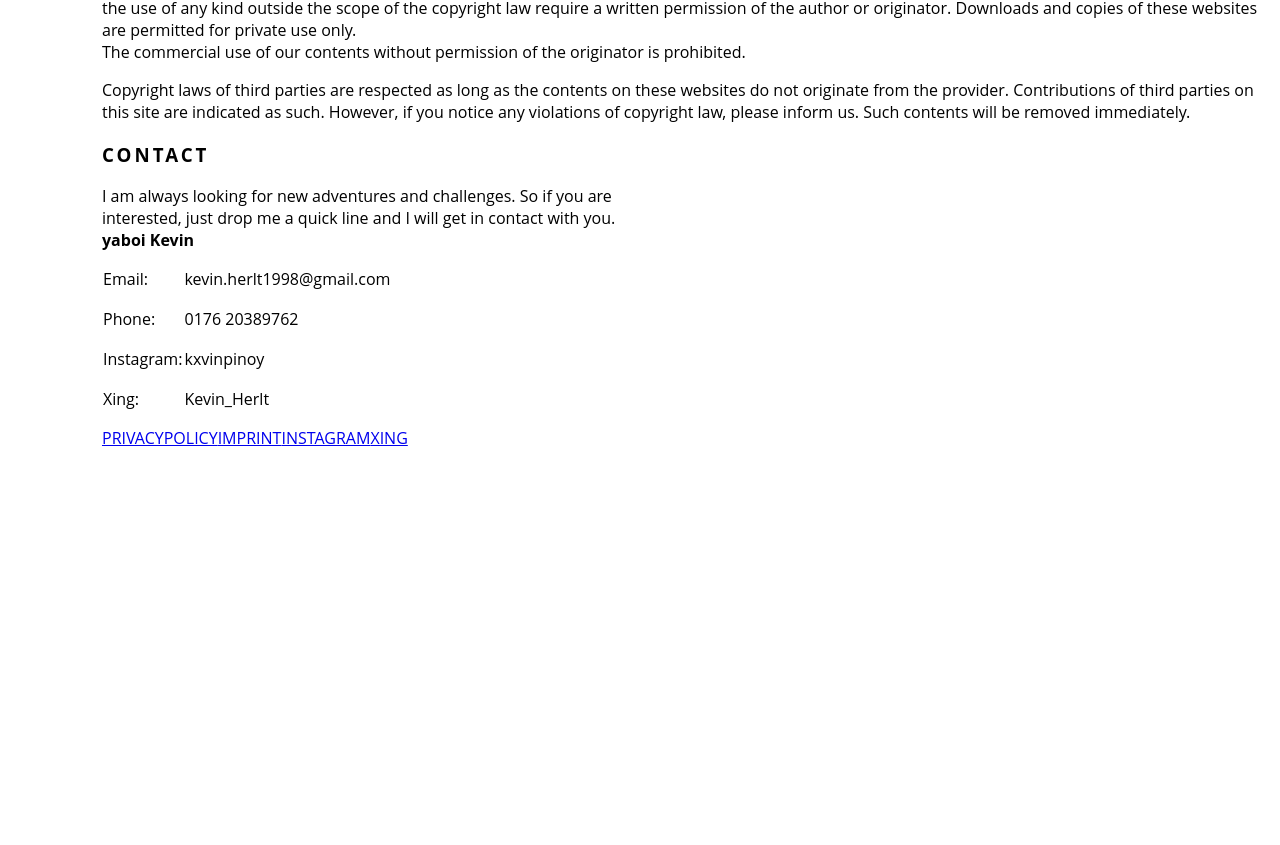
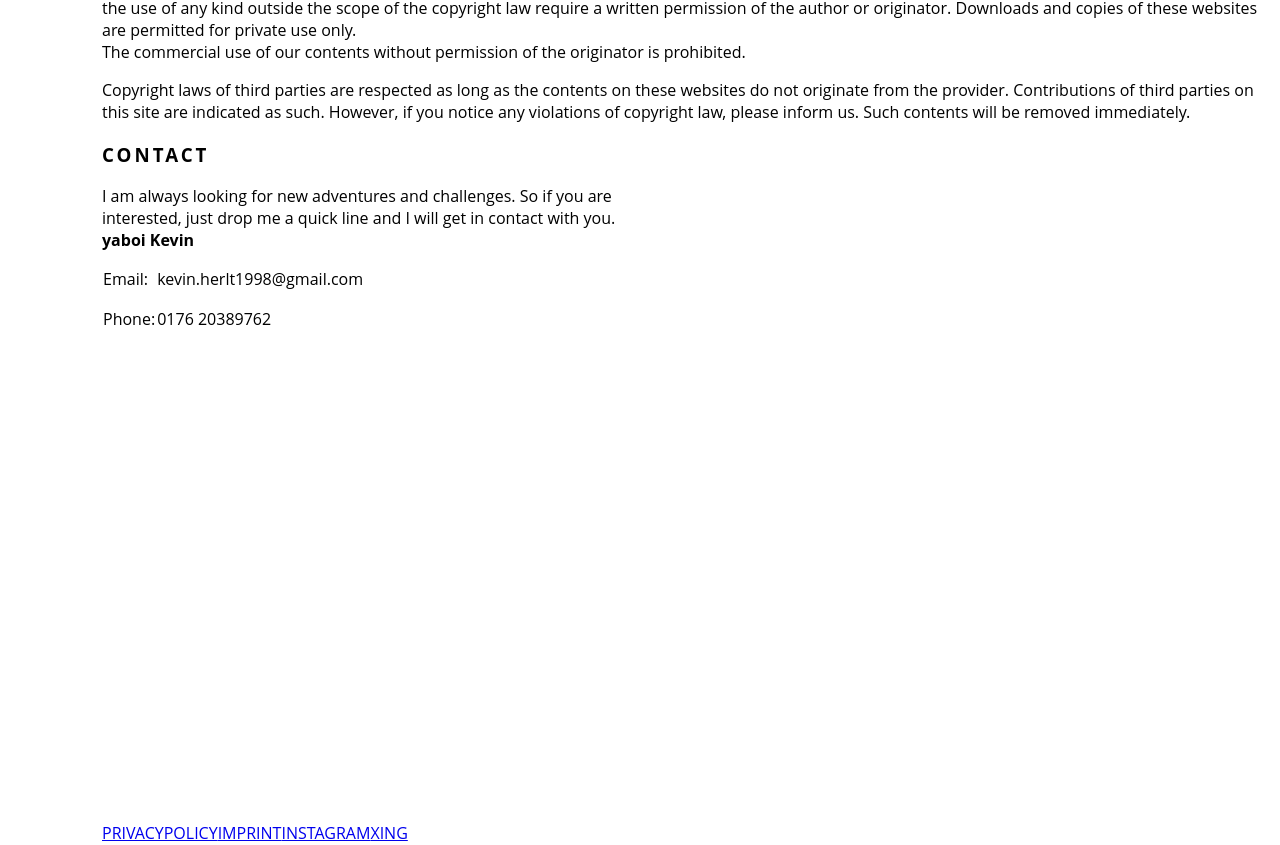
Before and after one commit to ryanmarcwegmeier/herlt-kevin, a React app in the folder src/: page /imprint in a window 1280 px wide. Shown: the part 1637-2482 px from the top of the page. Before the commit the page ends 2087 px from the top, so only its background shows below. Built offline with nearby package versions, Linux system fonts and the light colour scheme; the HTML template or start-up script is replaced by a standard one.

Commit message:
Final Commit

```diff
--- a/src/component/Footer.js
+++ b/src/component/Footer.js
@@ -1,33 +1,47 @@
 import React, {Component} from 'react';
 import '../styles/container.css';
 import Helper from './Helper'
-import { NavHashLink as NavLink } from 'react-router-hash-link';
-import { goToTop } from 'react-scrollable-anchor'
+import {NavHashLink as NavLink} from 'react-router-hash-link';
+import {goToTop} from 'react-scrollable-anchor'
 
 export default class Footer extends Component {
-    render(){
 
-        return(
+    constructor(props) {
+        super(props)
+    }
+
+    render() {
+
+        return (
             <footer className="container-fluid pb-0 mb-0">
 
 
+                <div className="footerNav">
+                    <section className="text-dark p-2 pt-5 mt-5" style={{height:'85vh'}}>
+                        <h3 className="pb-2"><span
+                            style={{letterSpacing: '3px'}}>{Helper.translate("CONTACT", this.props.lang)}</span></h3>
 
-                <div className="footerNav">
-                    <section className="text-dark p-5">
-                    <h3 className="pb-2"><span style={{letterSpacing: '3px'}}>{Helper.translate("CONTACT",this.props.lang)}</span> </h3>
-                    <div style={{width:'50%'}}>
-                    {Helper.translate("I am always looking for new adventures and challenges. So if you are interested, just drop me a quick line and I will get in contact with you.",this.props.lang)}
+                        {window.innerWidth >= 755 ?
+                            <div style={{width: '50%'}}>
+                                {Helper.translate("I am always looking for new adventures and challenges. So if you are interested, just drop me a quick line and I will get in contact with you.", this.props.lang)}
                             </div>
+                            :
+                            <div>
+                                {Helper.translate("I am always looking for new adventures and challenges. So if you are interested, just drop me a quick line and I will get in contact with you.", this.props.lang)}
+                            </div>
+
+
+                        }
+
                         <div className="pt-2 pb-5 mb-2">
                             <b>
-                            {Helper.translate("yaboi Kevin",this.props.lang)}
+                                {Helper.translate("yaboi Kevin", this.props.lang)}
                             </b>
                         </div>
 
 
-
-                    {window.innerWidth>=490 ?
-                    <table className="mt-3" style={{borderCollapse:'separate', borderSpacing: '0 1em'}}>
+                        {window.innerWidth >= 490 ?
+                            <table className="mt-3" style={{borderCollapse: 'separate', borderSpacing: '0 1em'}}>
                                 <tbody>
 
                                 <tr className="mt-3">
@@ -35,21 +49,14 @@ export default class Footer extends Component {
                                     <td>kevin.herlt1998@gmail.com</td>
                                 </tr>
                                 <tr className="mt-3">
-                            <td>{Helper.translate("Phone",this.props.lang)}:</td>
+                                    <td>{Helper.translate("Phone", this.props.lang)}:</td>
                                     <td>0176 20389762</td>
                                 </tr>
-                        <tr className="mt-3">
-                            <td>Instagram:</td>
-                            <td>kxvinpinoy</td>
-                        </tr>
-                        <tr className="mt-3">
-                            <td>Xing:</td>
-                            <td>Kevin_Herlt</td>
-                        </tr>
+
                                 </tbody>
                             </table>
                             :
-                    <table className="mt-3" style={{borderCollapse:'separate', borderSpacing: '0 1em'}}>
+                            <table className="mt-3" style={{borderCollapse: 'separate', borderSpacing: '0 1em'}}>
                                 <tbody>
 
                                 <tr className="mt-3">
@@ -59,7 +66,7 @@ export default class Footer extends Component {
                                     <td>kevin.herlt1998@gmail.com</td>
                                 </tr>
                                 <tr className="mt-3">
-                            <td>{Helper.translate("Phone",this.props.lang)}:</td>
+                                    <td>{Helper.translate("Phone", this.props.lang)}:</td>
                                 </tr>
                                 <tr>
                                     <td>0176 20389762</td>
@@ -83,33 +90,33 @@ export default class Footer extends Component {
 
                     <div className="text-center text-dark pb-3">
 
-                    {window.innerWidth>=490 &&
+                        {window.innerWidth >= 490 &&
 
                         <span>
 
-                <NavLink exact to="/privacypolicy" onClick={()=>goToTop()}>
-                  {(this.props.path==='/privacypolicy' )
+                <NavLink exact to="/privacypolicy" onClick={() => goToTop()}>
+                  {(this.props.path === '/privacypolicy')
                       ?
                       <span className="m-4 selectedw text-dark">
-                  {Helper.translate("PRIVACYPOLICY",this.props.lang)}
+                  {Helper.translate("PRIVACYPOLICY", this.props.lang)}
                   </span>
                       :
                       <span className="m-4 text-dark">
-                    {Helper.translate("PRIVACYPOLICY",this.props.lang)}
+                    {Helper.translate("PRIVACYPOLICY", this.props.lang)}
                     </span>
                   }
 
                 </NavLink>
 
-                <NavLink exact to="/imprint"  onClick={()=>goToTop()}>
-                  {(this.props.path==='/imprint' )
+                <NavLink exact to="/imprint" onClick={() => goToTop()}>
+                  {(this.props.path === '/imprint')
                       ?
                       <span className="p-m selectedw text-dark">
-                  {Helper.translate("IMPRINT",this.props.lang)}
+                  {Helper.translate("IMPRINT", this.props.lang)}
                   </span>
                       :
                       <span className="m-4 text-dark">
-                    {Helper.translate("IMPRINT",this.props.lang)}
+                    {Helper.translate("IMPRINT", this.props.lang)}
                     </span>
                   }
 
@@ -117,15 +124,14 @@ export default class Footer extends Component {
                     </span>
                         }
                         <span className="m-4 text-light">
-                        <a target="_blank" className="text-dark" href="https://www.instagram.com/kxvinpinoy/">INSTAGRAM</a>
+                        <a target="_blank" className="text-dark"
+                           href="https://www.instagram.com/kxvinpinoy/">INSTAGRAM</a>
                         </span>
                         <span className="m-4 text-light">
-                        <a target="_blank" className="text-dark" href="https://www.xing.com/profile/Kevin_Herlt2/cv?sc_o=mxb_p">XING</a>
+                        <a target="_blank" className="text-dark"
+                           href="https://www.xing.com/profile/Kevin_Herlt2/cv?sc_o=mxb_p">XING</a>
                         </span>
                     </div>
-
-
-
 
 
                     {/* <p className="text-light text-center">
--- a/src/sites/home/Home.js
+++ b/src/sites/home/Home.js
@@ -39,9 +39,7 @@ export default class Home extends Component {
 
 
     onEnterViewport(path) {
-
         this.props.setPath(path)
-
     }
 
     onExitViewport(path) {
@@ -106,8 +104,10 @@ export default class Home extends Component {
                     <div>
 
                         <ScrollTrigger onEnter={() => this.onEnterViewport("/#contact")}>
-
-                            <Footer setPath={this.props.setPath} lang={this.props.lang} path={this.props.path}></Footer>
+                            <div className={"pt-5"}>
+                                <Footer setPath={this.props.setPath} lang={this.props.lang}
+                                        path={this.props.path}></Footer>
+                            </div>
                         </ScrollTrigger>
 
                     </div>
```
Lines whose indentation alone changed are shown as unchanged.
